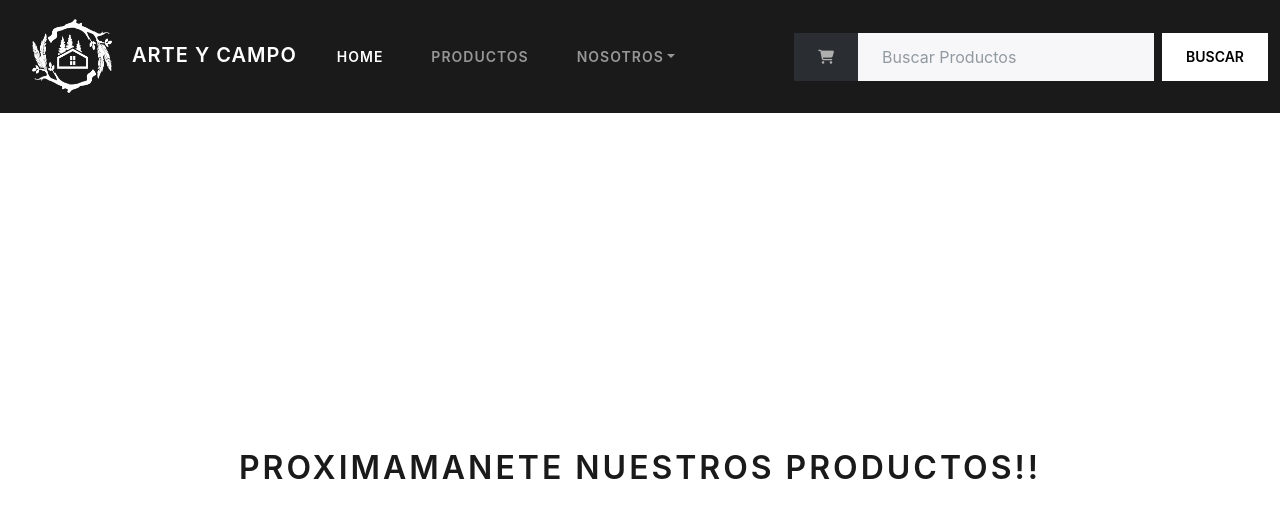
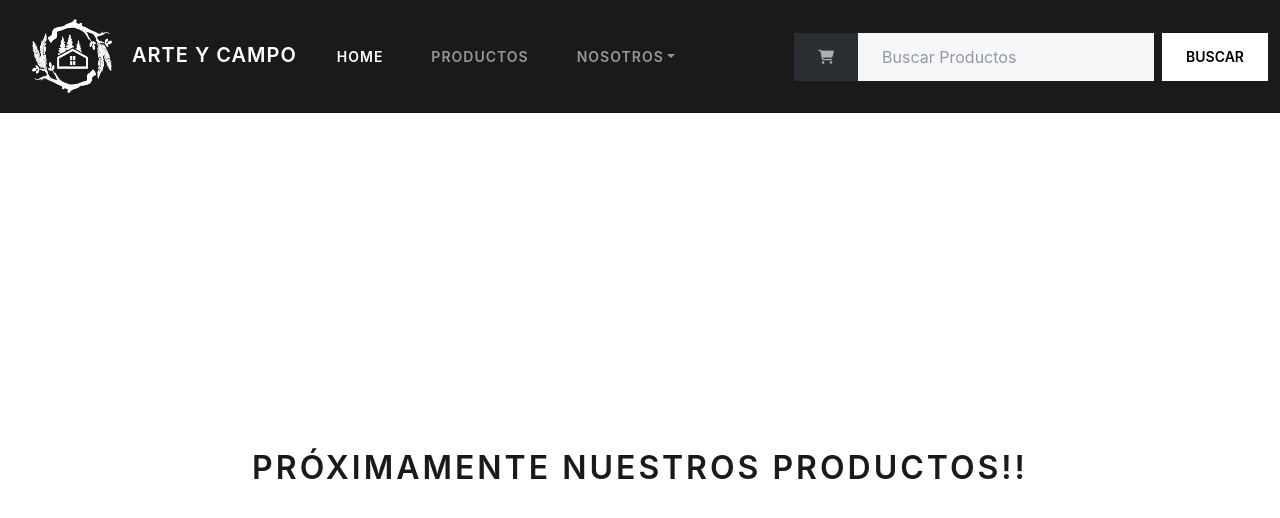
Before and after one commit to ulisesbaroni/Proyect-React, a React (Create React App) app: page / in a window 1280 px wide. Shown: the top 518 px of the page. Built offline with nearby package versions, Linux system fonts and the light colour scheme.

Commit message:
correcciones

```diff
--- a/src/components/ItemsListContainer/ItemsListContainer.jsx
+++ b/src/components/ItemsListContainer/ItemsListContainer.jsx
@@ -3,7 +3,7 @@ const ItemsListContainer = ({greeting}) => {
     return (
         <>
             <p>{greeting}</p>
-            <h1 className="titulo">Proximamanete nuestros productos!!</h1>
+            <h1 className="titulo">Próximamente nuestros productos!!</h1>
         </>
     );
 }
```
